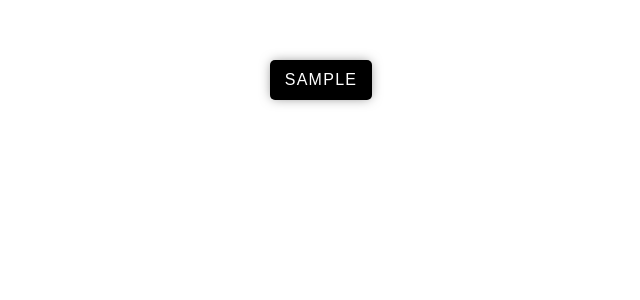
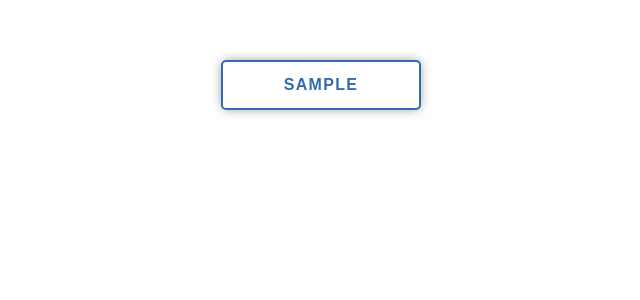
Before and after one commit to yaswankar/vue-strap-ui, a Vue app: page / in a window 1280 px wide. Shown: the top 300 px of the page, without its empty margins (319-959 px from the left). Built offline with nearby package versions, Linux system fonts and the light colour scheme.

Commit message:
Change: Added Button outline class and modified stylings

```diff
--- a/src/App.vue
+++ b/src/App.vue
@@ -1,6 +1,6 @@
 <template>
   <div id="app">
-    <vs-button width=200 height=50 color="#ffffff" bgColor="#000000" radius="5">sample</vs-button>
+    <vs-button class="btn-outline" width=200 height=50 color="#316cad" radius="5">sample</vs-button>
   </div>
 </template>
 
--- a/src/components/VsButton.vue
+++ b/src/components/VsButton.vue
@@ -1,7 +1,6 @@
 <template>
   <button
     id="button"
-    :class="className"
     :style="cssVars"
     @click="$emit('click', $event)">
       <slot>Submit</slot>
@@ -31,10 +30,6 @@ export default {
         type: String,
         default: '20%'
       },
-      className: {
-        type: String,
-        default: 'button'
-      }
     },
     computed: {
       cssVars() {
@@ -69,13 +64,11 @@ export default {
   --alpha: 0.8;
 }
 
-.button {
+button {
   padding: 10px 15px;
   box-shadow: 0px 0px 12px -2px rgba(0, 0, 0, 0.5);
   line-height: 1.25;
-  background: var(--bg-color);
   text-decoration: none;
-  color: var(--fg-color);
   font-size: 16px;
   letter-spacing: 0.08em;
   text-transform: uppercase;
@@ -84,6 +77,8 @@ export default {
   overflow: hidden;
   border: none;
   border-radius: var(--radius);
+  height: var(--height);
+  width: var(--width);
   &:after {
     content: "";
     position: absolute;
@@ -96,15 +91,20 @@ export default {
     border-radius: 100%;
     transition: width 0.3s ease, height 0.3s ease;
   }
+}
+.btn-fill {
+  background: var(--bg-color);
+  color: var(--fg-color);
   &:focus, &:hover {
     background: rgba(var(--light-color), 0.8);
   }
 }
-.button:active:after {
-  width: 300px;
-  height: 300px;
-}
+
 .btn-outline {
+  background: white;
+  color: var(--fg-color);
+  border: 2px solid var(--fg-color);
+  font-weight: bold;
   &:hover, &:focus {
     box-shadow: inset 0 0 0 2em var(--hover);
   }
```
